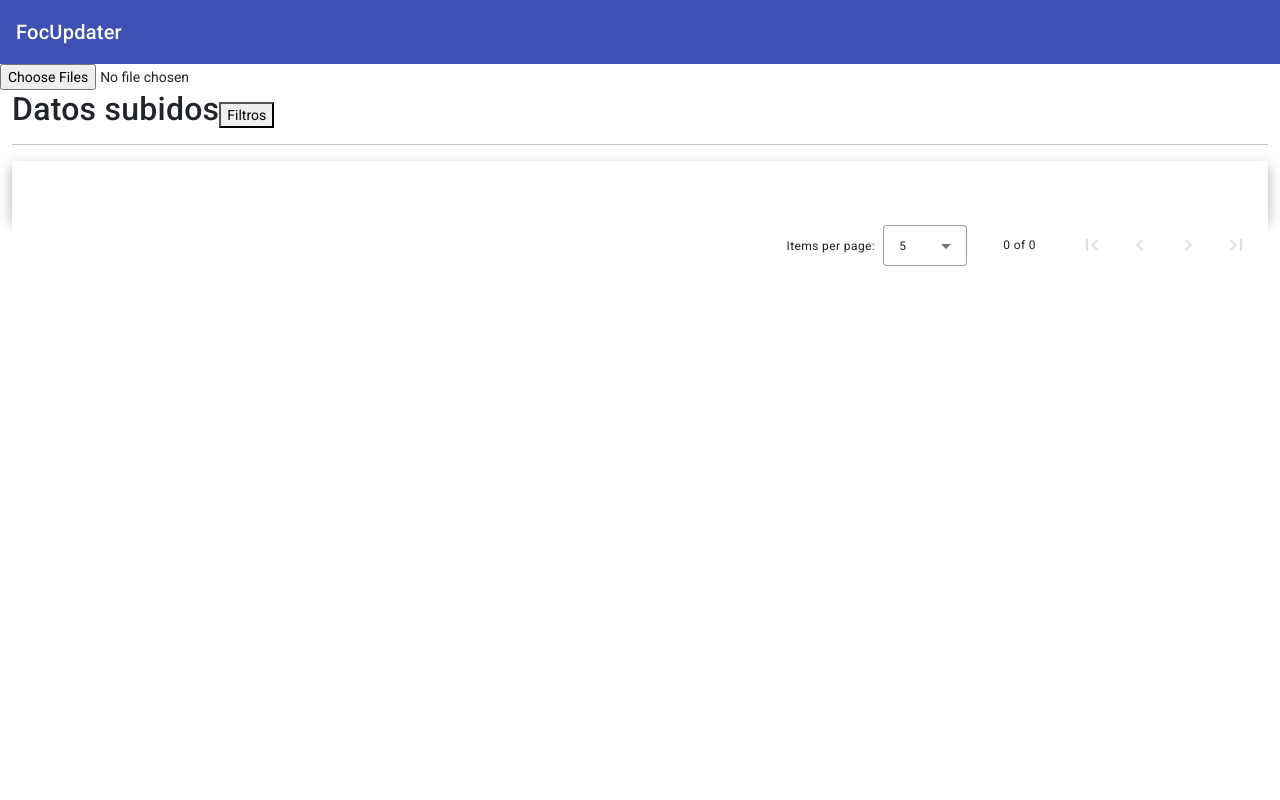
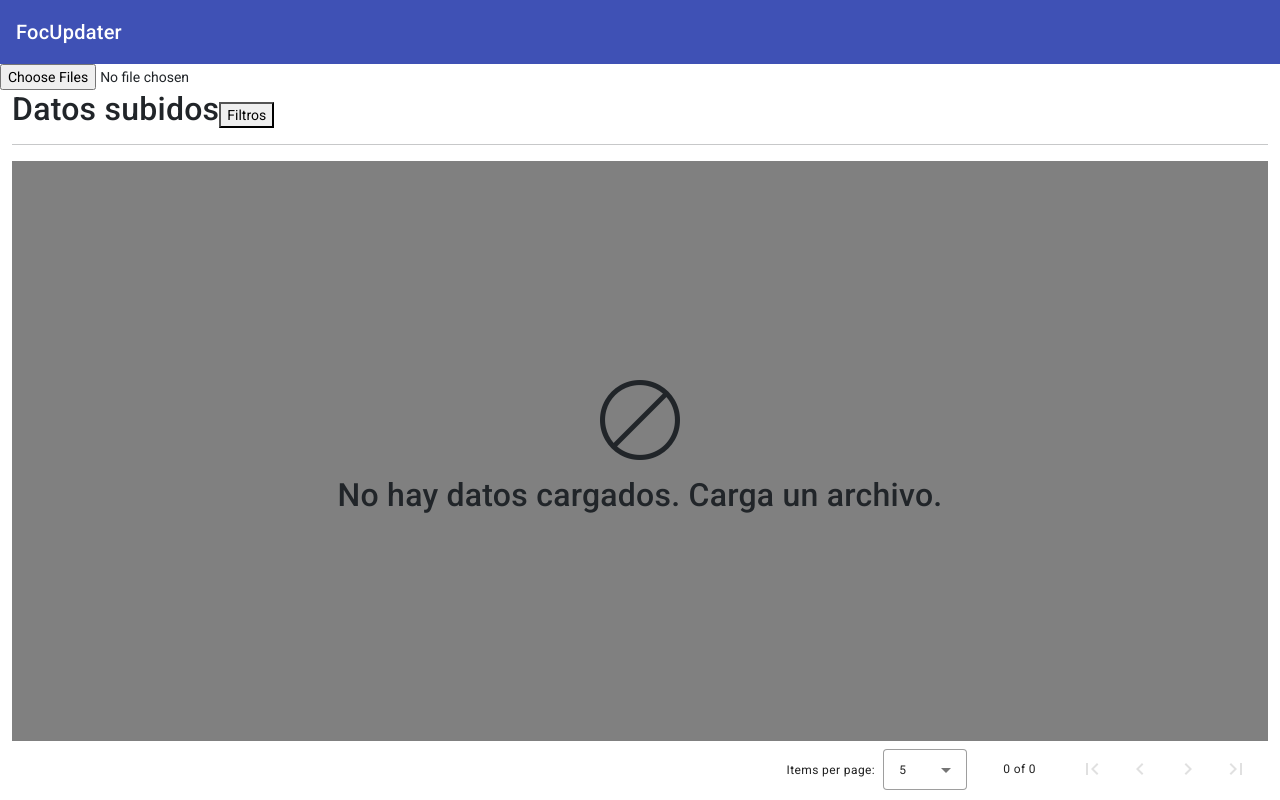
Before and after one commit to federaciofogueres/ffsj-foc-updater, an Angular app: page /foguerapp in a window 1280 px wide. Built offline with nearby package versions, Linux system fonts and the light colour scheme.

Commit message:
feat: table working with styles and icons bootstrap fixed

```diff
--- a/angular.json
+++ b/angular.json
@@ -30,10 +30,14 @@
               "src/assets"
             ],
             "styles": [
+              "node_modules/bootstrap/dist/css/bootstrap.min.css",
               "@angular/material/prebuilt-themes/indigo-pink.css",
               "src/styles.scss"
             ],
-            "scripts": [],
+            "scripts": [
+              "node_modules/@popperjs/core/dist/umd/popper.min.js",
+              "node_modules/bootstrap/dist/js/bootstrap.min.js"
+            ],
             "server": "src/main.server.ts",
             "prerender": true,
             "ssr": {
@@ -96,10 +100,14 @@
               "src/assets"
             ],
             "styles": [
+              "node_modules/bootstrap/dist/css/bootstrap.min.css",
               "@angular/material/prebuilt-themes/indigo-pink.css",
               "src/styles.scss"
             ],
-            "scripts": []
+            "scripts": [
+              "node_modules/@popperjs/core/dist/umd/popper.min.js",
+              "node_modules/bootstrap/dist/js/bootstrap.min.js"
+            ]
           }
         }
       }
--- a/package.json
+++ b/package.json
@@ -26,6 +26,7 @@
     "@ng-bootstrap/ng-bootstrap": "^16.0.0",
     "@popperjs/core": "^2.11.8",
     "bootstrap": "^5.3.2",
+    "bootstrap-icons": "^1.11.3",
     "express": "^4.18.2",
     "firebase": "^10.11.0",
     "firebase-tools": "^13.7.2",
--- a/src/app/components/foguerapp/foguerapp.component.html
+++ b/src/app/components/foguerapp/foguerapp.component.html
@@ -6,26 +6,37 @@
   @if (mostrarFiltros) {
     <input [(ngModel)]="filtro" placeholder="Buscar cabecera">
     @for (cabecera of nuevasCabeceras; track cabecera; let i = $index) {
-      <!-- @if (cabeceras.includes(filtro)) {
-        <input type="checkbox" [checked]="esDesactivada(cabecera)" (change)="desactivarCabecera(cabecera)"> {{cabecera}}
-      } -->
       <input type="checkbox" [checked]="cabecera.active" (change)="changeStateCabecera(cabecera)"> {{cabecera.label}}
     }
   }
   <hr>
-  <div class="table-container w-100">
-    <table mat-table [dataSource]="dataSource" class="mat-elevation-z8">
-        @for (column of nuevasCabeceras; track column; let i = $index) {
-          @if (column.active) {
-            <ng-container [matColumnDef]="column.label">
-              <th mat-header-cell *matHeaderCellDef> {{column.label}} </th>
-              <td mat-cell *matCellDef="let element"> {{element[i]}} </td>
-            </ng-container>
+  <div class="table-container w-100 h-100">
+    @if (!Boolean(dataSource) || dataSource.data.length === 0) {
+      <div class="archivos-sin-cargar d-flex flex-column justify-content-center align-items-center">
+        <i class="bi bi-ban" style="font-size: 5rem;"></i>
+        <span class="h2 mt-3">No hay datos cargados. Carga un archivo.</span>
+      </div>
+    } @else {
+      <mat-table [dataSource]="dataSource" class="mat-elevation-z8">
+
+          @for (column of nuevasCabeceras; track column; let i = $index) {
+            @if (column.active) {
+              <ng-container [matColumnDef]="column.label">
+                <mat-header-cell *matHeaderCellDef> {{column.label}} </mat-header-cell>
+                <mat-cell *matCellDef="let element">
+                  @if (element[i].length > 100) {
+                    {{element[i].slice(0,97)}}...
+                  } @else {
+                    {{element[i]}}
+                  }
+                </mat-cell>
+              </ng-container>
+            }
           }
-        }
-      <tr mat-header-row *matHeaderRowDef="activeColumns"></tr>
-      <tr mat-row *matRowDef="let row; columns: activeColumns;"></tr>
-    </table>
+        <mat-header-row *matHeaderRowDef="activeColumns"></mat-header-row>
+        <mat-row *matRowDef="let row; columns: activeColumns;"></mat-row>
+      </mat-table>
+    }
     <mat-paginator [pageSizeOptions]="[5, 10, 20]"
         showFirstLastButtons
         aria-label="Select page of periodic elements">
--- a/src/app/components/foguerapp/foguerapp.component.scss
+++ b/src/app/components/foguerapp/foguerapp.component.scss
@@ -0,0 +1,16 @@
+.table-container{
+    background-color: burlywood;
+}
+
+mat-table {
+    width: 100%;
+    height: calc(100vh - 220px);
+    overflow: auto;
+}
+
+
+.archivos-sin-cargar{
+    background-color: grey;
+    width: 100%;
+    height: calc(100vh - 220px);
+}
--- a/src/app/components/foguerapp/foguerapp.component.ts
+++ b/src/app/components/foguerapp/foguerapp.component.ts
@@ -26,6 +26,7 @@ export interface Cabecera {
 })
 export class FoguerappComponent {
   @ViewChild(MatPaginator) paginator!: MatPaginator;
+  Boolean = Boolean;
   displayedColumns: string[] = [];
   data: any[] = [];
   dataSource!: MatTableDataSource<any>;
--- a/src/styles.scss
+++ b/src/styles.scss
@@ -4,4 +4,5 @@ html, body { height: 100%; }
 body { margin: 0; font-family: Roboto, "Helvetica Neue", sans-serif; }
 
 /* Importing Bootstrap SCSS file. */
-@import 'bootstrap/scss/bootstrap';
+@import '../node_modules/bootstrap/scss/bootstrap.scss';
+@import '../node_modules/bootstrap-icons/font/bootstrap-icons.css';
```
Also changed, not shown: 1 other file (tests, documents, lock files or other folders).
